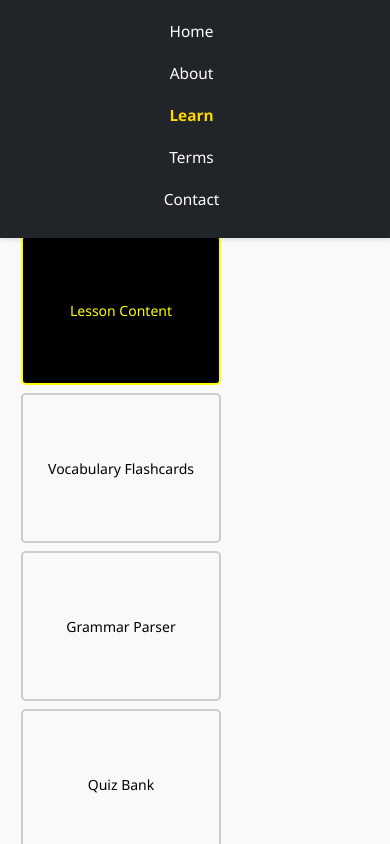
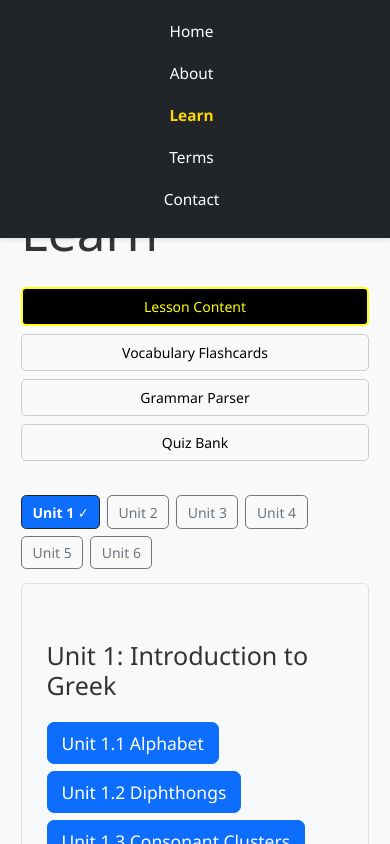
Before and after one commit to SandraF1/KoineGreek, a React (Vite) app in the folder frontend/: page /KoineGreek/learn in a window 390 px wide. Shown: the top 844 px of the page. Built offline with nearby package versions, Linux system fonts and the light colour scheme.

Commit message:
Title and navbar 2

```diff
--- a/frontend/src/styles/global.css
+++ b/frontend/src/styles/global.css
@@ -59,7 +59,7 @@ body {
    App Content
    ======================= */
 .app-content {
-  padding-top: 80px; /* enough space for navbar + margin */
+  padding-top: 8rem; /* space for navbar */
   display: flex;
   flex-direction: column;
   gap: 1rem;
@@ -77,23 +77,19 @@ body {
 }
 
 .section-buttons button {
+  flex: 0 1 180px; /* stable width */
+  min-width: 120px;
   padding: 0.5rem 1rem;
   border-radius: 5px;
-  border: 2px solid #ccc;
+  border: 1px solid #ccc;
   background-color: #f9f9f9;
   color: black;
   cursor: pointer;
   transition: all 0.2s ease;
-
-  flex: 0 1 150px; /* base width, responsive but fixed after load */
-  min-width: 120px;
-  max-width: 200px;
-  white-space: nowrap;
-  box-sizing: border-box;
 }
 
 .section-buttons button.active {
-  border-color: #ffff00;
+  border: 2px solid #ffff00;
   background-color: #000000;
   color: #ffff00;
 }
@@ -203,7 +199,7 @@ label {
     width: 260px;
   }
   .app-content {
-    padding-top: 90px;
+    padding-top: 9rem;
   }
 }
 
@@ -237,9 +233,10 @@ label {
   .section-buttons button {
     width: 100%;
     min-width: unset;
+    flex: 1 1 auto;
   }
   .app-content {
-    padding-top: 110px;
+    padding-top: 11rem;
   }
 }
 
@@ -255,6 +252,6 @@ label {
     margin-right: 0.5rem;
   }
   .app-content {
-    padding-top: 130px;
+    padding-top: 13rem;
   }
 }
```
